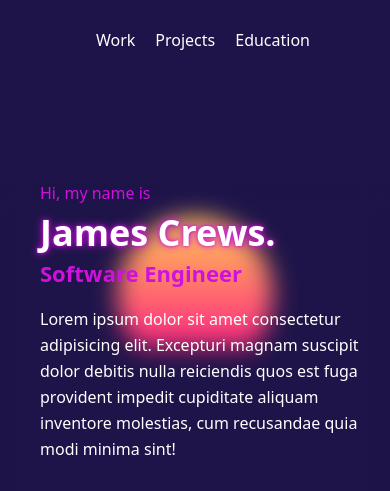
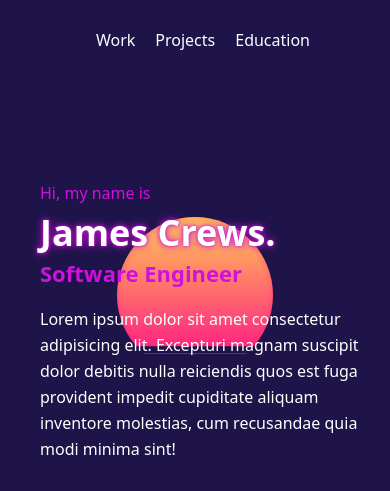
Before and after one commit to JCrews253/portfolioV3, a website: page index.html in a window 390 px wide. Shown: the top 491 px of the page. Drawn offline with nearby package versions, Linux system fonts and the light colour scheme.

Commit message:
remove blur

```diff
--- a/index.html
+++ b/index.html
@@ -98,7 +98,7 @@
         style="height: calc(100vh - 5rem)"
       >
         <div
-          class="intro-container h-fit pl-10 md:pl-20 backdrop-blur-md md:backdrop-blur-none"
+          class="intro-container h-fit pl-10 md:pl-20 backdrop-blur-none md:backdrop-blur-none"
           style="margin-top: 12vh"
         >
           <div
```
